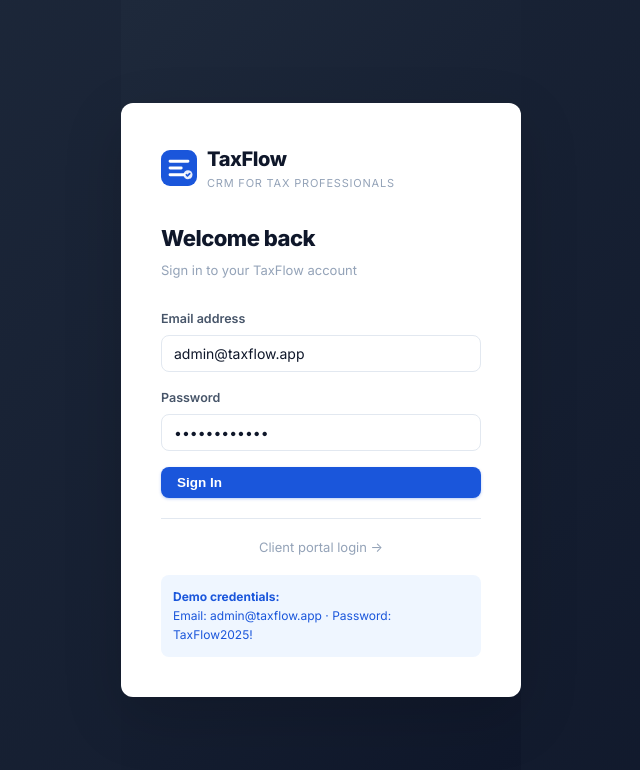
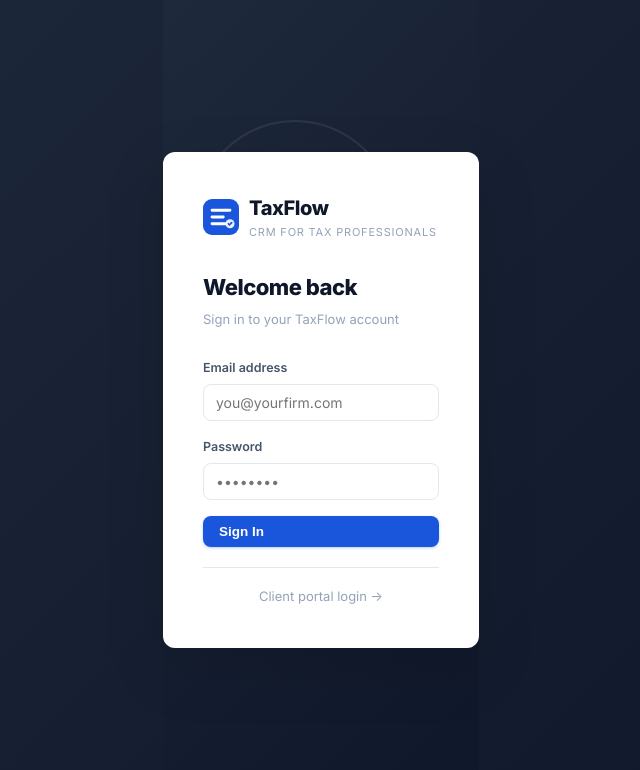
Before and after one commit to kOs-tile/taxflow-crm, a plain HTML site: page frontend/login.html in a window 1280 px wide. Shown: the whole page, without its empty margins (319-959 px from the left). Drawn offline with Linux system fonts and the light colour scheme; files that its build step writes are made by us from their sources.

Commit message:
security: stop prefilling shared demo credentials

```diff
--- a/frontend/login.html
+++ b/frontend/login.html
@@ -44,7 +44,6 @@
           placeholder="you@yourfirm.com"
           required
           autocomplete="email"
-          value="admin@taxflow.app"
         />
       </div>
       <div class="form-group">
@@ -56,7 +55,6 @@
           placeholder="••••••••"
           required
           autocomplete="current-password"
-          value="TaxFlow2025!"
         />
       </div>
 
@@ -71,11 +69,6 @@
       <a href="/portal" style="font-size:13px;color:var(--text-muted)">
         Client portal login →
       </a>
-    </div>
-
-    <div style="margin-top:16px;padding:12px;background:var(--accent-light);border-radius:var(--radius);font-size:12px;color:var(--accent)">
-      <strong>Demo credentials:</strong><br/>
-      Email: admin@taxflow.app · Password: TaxFlow2025!
     </div>
   </div>
 </div>
```
